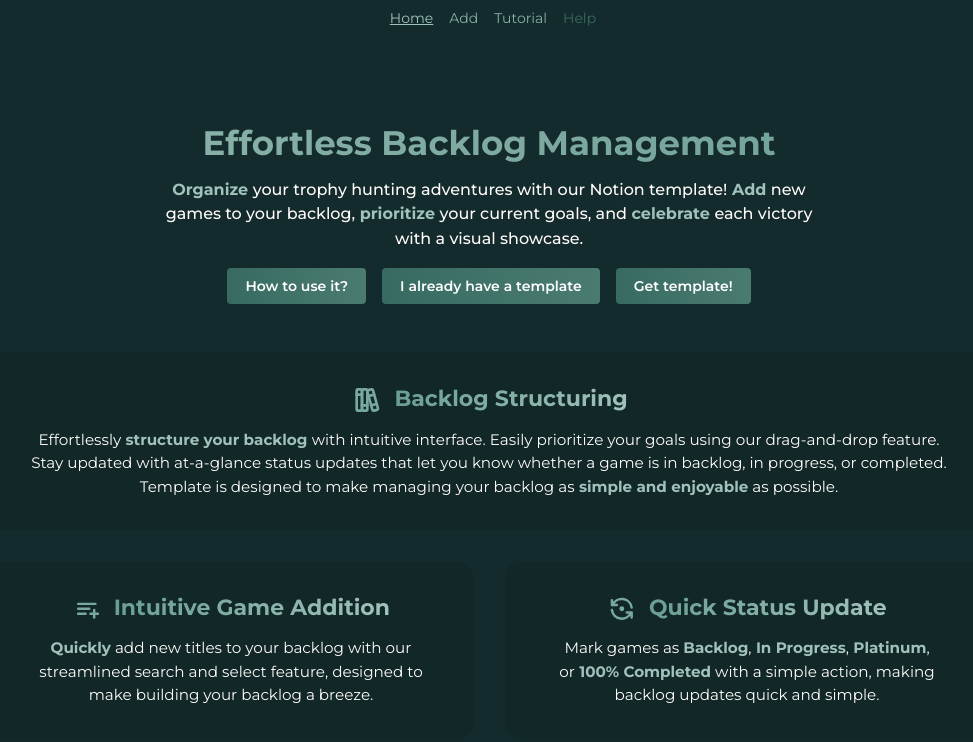
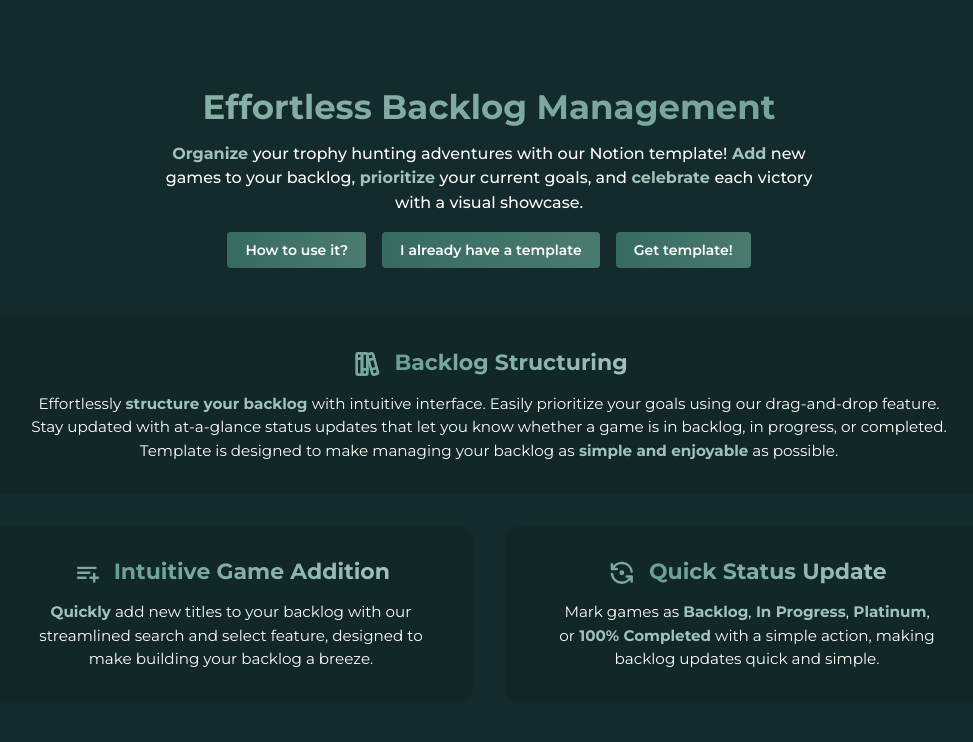
Before and after one commit to Hartaithan/trophy-hunt-template, a Next.js app: page / in a window 1280 px wide. Shown: the top 742 px of the page, without its empty margins (151-1124 px from the left). Built offline with nearby package versions, Linux system fonts and the light colour scheme; no server answers.

Commit message:
hide header on home page if user not authenticated

```diff
--- a/app/(header)/page.tsx
+++ b/app/(header)/page.tsx
@@ -10,6 +10,7 @@ const Home: FC = () => {
   return (
     <PageContainer w="100%" justify="center" align="center">
       {isAuth ? <HomeSection /> : <LandingSection />}
+      {!isAuth && <div id="hide-header" />}
     </PageContainer>
   );
 };
--- a/app/globals.css
+++ b/app/globals.css
@@ -43,6 +43,12 @@ body {
   padding-right: calc(var(--mantine-spacing-md) - var(--scrollbar-size));
 }
 
+#main:has(#hide-header) {
+  #header {
+    display: none;
+  }
+}
+
 ::-webkit-scrollbar {
   height: var(--scrollbar-size);
   width: var(--scrollbar-size);
--- a/components/Header/Header.module.css
+++ b/components/Header/Header.module.css
@@ -14,7 +14,7 @@
   display: flex;
   align-items: center;
   justify-content: center;
-  &[data-size] {
+  @media (max-width: $mantine-breakpoint-sm) {
     padding-inline: var(--mantine-spacing-md);
     padding-right: calc(var(--mantine-spacing-md) - var(--scrollbar-size));
   }
--- a/components/Header/Header.tsx
+++ b/components/Header/Header.tsx
@@ -70,7 +70,7 @@ const Header: FC = () => {
   );
 
   return (
-    <Flex className={classes.root}>
+    <Flex id="header" className={classes.root}>
       <Container className={classes.container}>
         <Group className={classes.links} visibleFrom="sm">
           {links}
```
